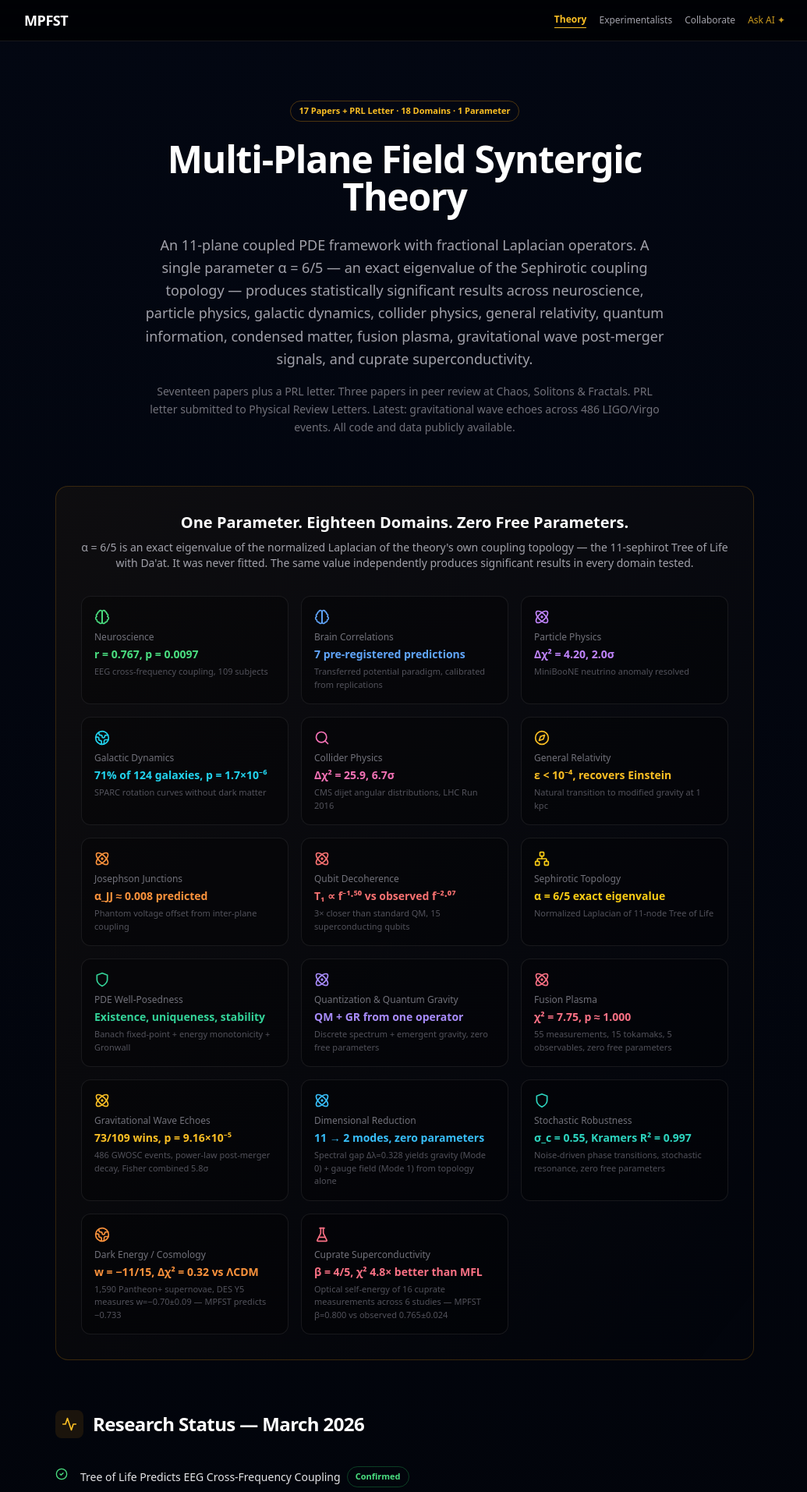
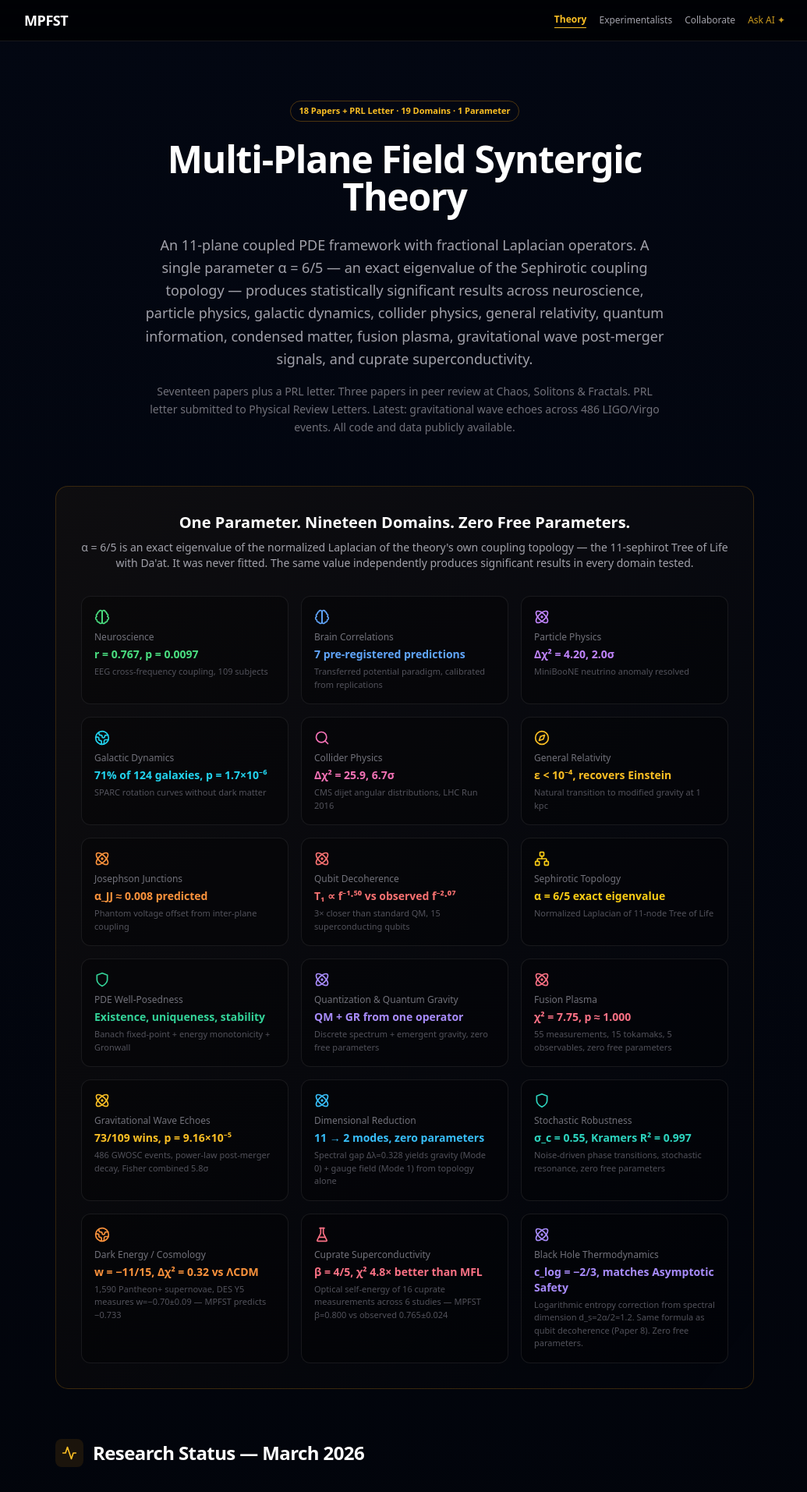
Before and after one commit to carli0128/mpfst.com, a Next.js app: page / in a window 1280 px wide. Shown: the top 1913 px of the page at 78% size, without its empty margins (121-1156 px from the left). Built offline with nearby package versions, Linux system fonts and the light colour scheme.

Commit message:
Add Paper 18 (BH Thermodynamics) + domain #19

```diff
--- a/components/MPFSTWebsite.tsx
+++ b/components/MPFSTWebsite.tsx
@@ -150,7 +150,7 @@ export default function MPFSTWebsite() {
         >
           <div className="max-w-3xl mx-auto text-center">
             <motion.div variants={fadeUp} className="mb-6">
-              <Badge color="border-amber-500/30 text-amber-400">17 Papers + PRL Letter · 18 Domains · 1 Parameter</Badge>
+              <Badge color="border-amber-500/30 text-amber-400">18 Papers + PRL Letter · 19 Domains · 1 Parameter</Badge>
             </motion.div>
             <motion.h1 variants={fadeUp} className="text-4xl sm:text-5xl font-bold text-white tracking-tight leading-tight mb-6">
               Multi-Plane Field Syntergic Theory
@@ -172,7 +172,7 @@ export default function MPFSTWebsite() {
           <div className="max-w-4xl mx-auto">
             <div className="bg-gradient-to-br from-amber-500/5 to-transparent border border-amber-500/20 rounded-2xl p-8">
               <div className="text-center mb-8">
-                <h2 className="text-xl font-bold text-white mb-2">One Parameter. Eighteen Domains. Zero Free Parameters.</h2>
+                <h2 className="text-xl font-bold text-white mb-2">One Parameter. Nineteen Domains. Zero Free Parameters.</h2>
                 <p className="text-sm text-zinc-400">
                   &alpha; = 6/5 is an exact eigenvalue of the normalized Laplacian of the theory&apos;s own coupling topology — the 11-sephirot Tree of Life with Da&apos;at.
                   It was never fitted. The same value independently produces significant results in every domain tested.
@@ -197,6 +197,7 @@ export default function MPFSTWebsite() {
                   { icon: <Shield className="w-5 h-5" />, domain: "Stochastic Robustness", result: "σ_c = 0.55, Kramers R² = 0.997", detail: "Noise-driven phase transitions, stochastic resonance, zero free parameters", color: "text-teal-400" },
                   { icon: <Globe2 className="w-5 h-5" />, domain: "Dark Energy / Cosmology", result: "w = −11/15, Δχ² = 0.32 vs ΛCDM", detail: "1,590 Pantheon+ supernovae, DES Y5 measures w=−0.70±0.09 — MPFST predicts −0.733", color: "text-orange-400" },
                   { icon: <FlaskConical className="w-5 h-5" />, domain: "Cuprate Superconductivity", result: "β = 4/5, χ² 4.8× better than MFL", detail: "Optical self-energy of 16 cuprate measurements across 6 studies — MPFST β=0.800 vs observed 0.765±0.024", color: "text-rose-400" },
+                  { icon: <Atom className="w-5 h-5" />, domain: "Black Hole Thermodynamics", result: "c_log = −2/3, matches Asymptotic Safety", detail: "Logarithmic entropy correction from spectral dimension d_s=2α/2=1.2. Same formula as qubit decoherence (Paper 8). Zero free parameters.", color: "text-violet-400" },
                 ].map((item, i) => (
                   <div key={i} className="bg-black/30 border border-zinc-800/60 rounded-xl p-4">
                     <div className={`${item.color} mb-2`}>{item.icon}</div>
@@ -625,6 +626,16 @@ export default function MPFSTWebsite() {
                 ]}
               />
 
+              <PaperCard
+                badge="Preprint"
+                badgeColor="border-blue-500/30 text-blue-400"
+                title="Paper 18: Black Hole Entropy Corrections from Fractional Dynamics on the Sephirotic Graph"
+                description="The spectral dimension d_s = 2α/2 on a 2D horizon with α = 6/5 predicts logarithmic entropy correction c_log = −(d_s/2 − 1) = −2/3. This matches Asymptotic Safety gravity exactly, while Loop Quantum Gravity (−3/2) and string theory (−1/2) predict different values. Same derivation as Paper 8 qubit decoherence. BH evaporation time scales as M^(2+α) instead of M³ — testable for primordial black holes. Zero free parameters. Domain #19."
+                links={[
+                  { label: "Zenodo Preprint", url: "https://doi.org/10.5281/zenodo.18930865" },
+                ]}
+              />
+
               {/* PRL Letter */}
               <PaperCard
                 badge="Submitted"
```
